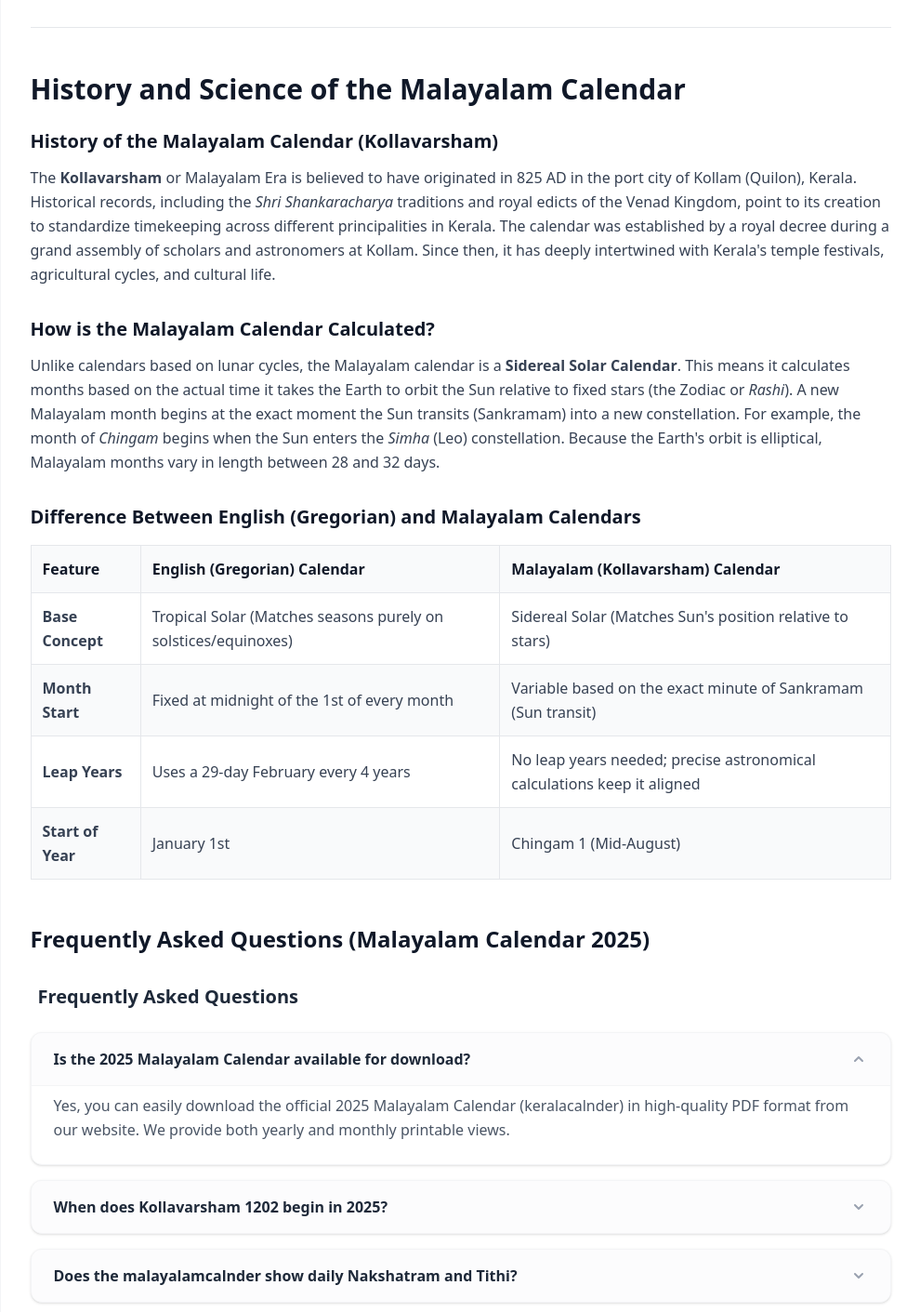
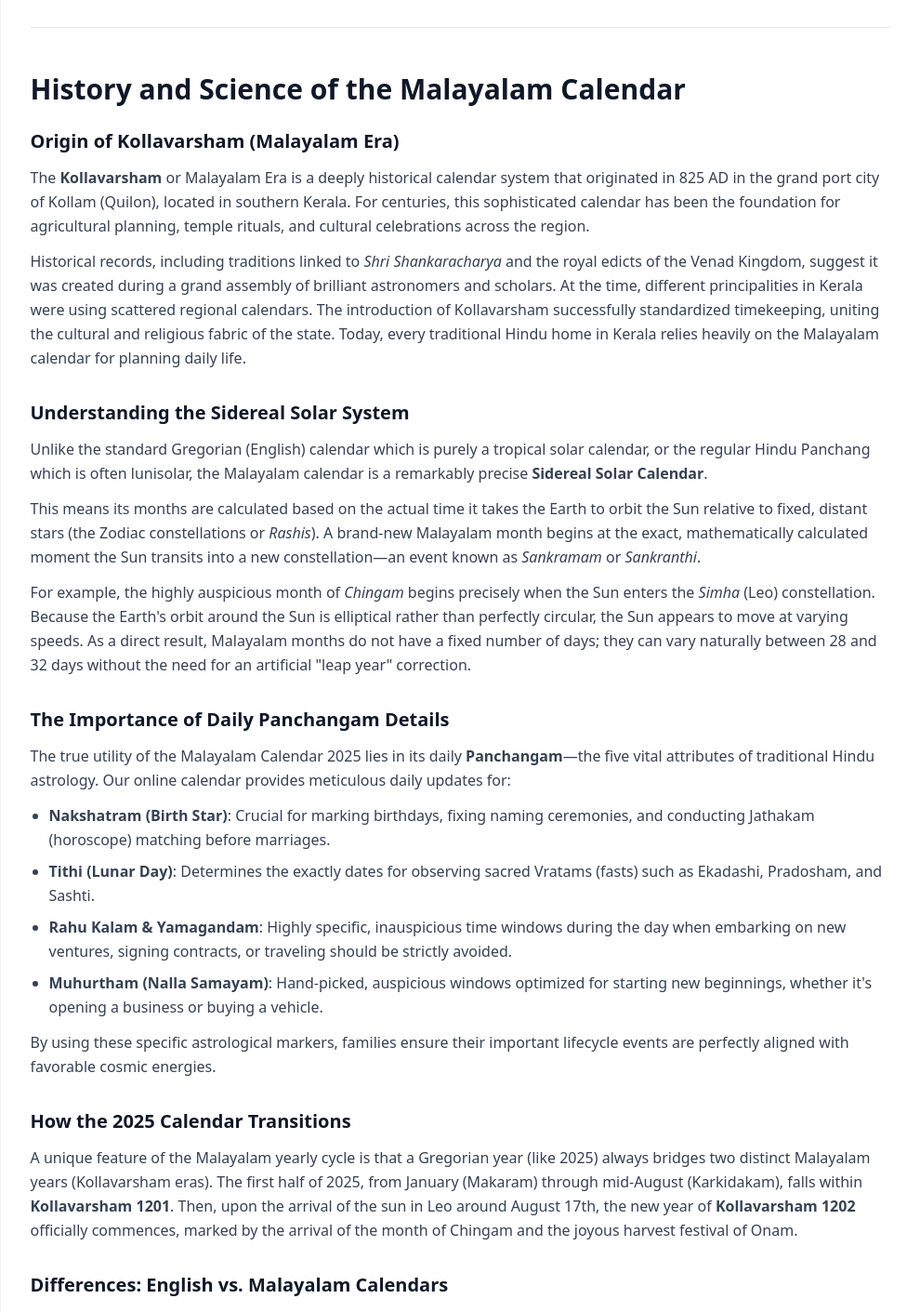
Before and after one commit to Agasthyan07/malayalam_calender, a Next.js app: page /malayalam-calendar/2025 in a window 1280 px wide. Shown: the part 2600-4011 px from the top of the page at 93% size, without its empty margins (137-1127 px from the left). Built offline with nearby package versions, Linux system fonts and the light colour scheme.

Commit message:
feat(seo): enhance /malayalam-calendar/[year] page with comprehensive historical and scientific content for AdSense approval

```diff
--- a/app/malayalam-calendar/[year]/page.tsx
+++ b/app/malayalam-calendar/[year]/page.tsx
@@ -229,26 +229,53 @@ export default async function YearPage({ params }: Props) {
 
                         <div className="space-y-8 text-gray-700 dark:text-gray-300 leading-relaxed">
                             <div>
-                                <h3 className="text-xl font-bold text-gray-900 dark:text-white mb-3">History of the Malayalam Calendar (Kollavarsham)</h3>
+                                <h3 className="text-xl font-bold text-gray-900 dark:text-white mb-3">Origin of Kollavarsham (Malayalam Era)</h3>
+                                <p className="mb-3">
+                                    The <strong>Kollavarsham</strong> or Malayalam Era is a deeply historical calendar system that originated in 825 AD in the grand port city of Kollam (Quilon), located in southern Kerala. For centuries, this sophisticated calendar has been the foundation for agricultural planning, temple rituals, and cultural celebrations across the region.
+                                </p>
                                 <p>
-                                    The <strong>Kollavarsham</strong> or Malayalam Era is believed to have originated in 825 AD in the port city of Kollam (Quilon), Kerala.
-                                    Historical records, including the <em>Shri Shankaracharya</em> traditions and royal edicts of the Venad Kingdom, point to its creation to standardize timekeeping across different principalities in Kerala.
-                                    The calendar was established by a royal decree during a grand assembly of scholars and astronomers at Kollam. Since then, it has deeply intertwined with Kerala's temple festivals, agricultural cycles, and cultural life.
+                                    Historical records, including traditions linked to <em>Shri Shankaracharya</em> and the royal edicts of the Venad Kingdom, suggest it was created during a grand assembly of brilliant astronomers and scholars. At the time, different principalities in Kerala were using scattered regional calendars. The introduction of Kollavarsham successfully standardized timekeeping, uniting the cultural and religious fabric of the state. Today, every traditional Hindu home in Kerala relies heavily on the Malayalam calendar for planning daily life.
                                 </p>
                             </div>
 
                             <div>
-                                <h3 className="text-xl font-bold text-gray-900 dark:text-white mb-3">How is the Malayalam Calendar Calculated?</h3>
+                                <h3 className="text-xl font-bold text-gray-900 dark:text-white mb-3">Understanding the Sidereal Solar System</h3>
+                                <p className="mb-3">
+                                    Unlike the standard Gregorian (English) calendar which is purely a tropical solar calendar, or the regular Hindu Panchang which is often lunisolar, the Malayalam calendar is a remarkably precise <strong>Sidereal Solar Calendar</strong>.
+                                </p>
+                                <p className="mb-3">
+                                    This means its months are calculated based on the actual time it takes the Earth to orbit the Sun relative to fixed, distant stars (the Zodiac constellations or <em>Rashis</em>). A brand-new Malayalam month begins at the exact, mathematically calculated moment the Sun transits into a new constellation—an event known as <em>Sankramam</em> or <em>Sankranthi</em>.
+                                </p>
                                 <p>
-                                    Unlike calendars based on lunar cycles, the Malayalam calendar is a <strong>Sidereal Solar Calendar</strong>.
-                                    This means it calculates months based on the actual time it takes the Earth to orbit the Sun relative to fixed stars (the Zodiac or <em>Rashi</em>).
-                                    A new Malayalam month begins at the exact moment the Sun transits (Sankramam) into a new constellation.
-                                    For example, the month of <em>Chingam</em> begins when the Sun enters the <em>Simha</em> (Leo) constellation. Because the Earth's orbit is elliptical, Malayalam months vary in length between 28 and 32 days.
+                                    For example, the highly auspicious month of <em>Chingam</em> begins precisely when the Sun enters the <em>Simha</em> (Leo) constellation. Because the Earth's orbit around the Sun is elliptical rather than perfectly circular, the Sun appears to move at varying speeds. As a direct result, Malayalam months do not have a fixed number of days; they can vary naturally between 28 and 32 days without the need for an artificial "leap year" correction.
                                 </p>
                             </div>
 
                             <div>
-                                <h3 className="text-xl font-bold text-gray-900 dark:text-white mb-3">Difference Between English (Gregorian) and Malayalam Calendars</h3>
+                                <h3 className="text-xl font-bold text-gray-900 dark:text-white mb-3">The Importance of Daily Panchangam Details</h3>
+                                <p className="mb-3">
+                                    The true utility of the Malayalam Calendar {year} lies in its daily <strong>Panchangam</strong>—the five vital attributes of traditional Hindu astrology. Our online calendar provides meticulous daily updates for:
+                                </p>
+                                <ul className="list-disc pl-5 mb-3 space-y-2">
+                                    <li><strong>Nakshatram (Birth Star)</strong>: Crucial for marking birthdays, fixing naming ceremonies, and conducting Jathakam (horoscope) matching before marriages.</li>
+                                    <li><strong>Tithi (Lunar Day)</strong>: Determines the exactly dates for observing sacred Vratams (fasts) such as Ekadashi, Pradosham, and Sashti.</li>
+                                    <li><strong>Rahu Kalam & Yamagandam</strong>: Highly specific, inauspicious time windows during the day when embarking on new ventures, signing contracts, or traveling should be strictly avoided.</li>
+                                    <li><strong>Muhurtham (Nalla Samayam)</strong>: Hand-picked, auspicious windows optimized for starting new beginnings, whether it's opening a business or buying a vehicle.</li>
+                                </ul>
+                                <p>
+                                    By using these specific astrological markers, families ensure their important lifecycle events are perfectly aligned with favorable cosmic energies.
+                                </p>
+                            </div>
+
+                            <div>
+                                <h3 className="text-xl font-bold text-gray-900 dark:text-white mb-3">How the {year} Calendar Transitions</h3>
+                                <p>
+                                    A unique feature of the Malayalam yearly cycle is that a Gregorian year (like {year}) always bridges two distinct Malayalam years (Kollavarsham eras). The first half of {year}, from January (Makaram) through mid-August (Karkidakam), falls within <strong>Kollavarsham 1201</strong>. Then, upon the arrival of the sun in Leo around August 17th, the new year of <strong>Kollavarsham 1202</strong> officially commences, marked by the arrival of the month of Chingam and the joyous harvest festival of Onam.
+                                </p>
+                            </div>
+
+                            <div>
+                                <h3 className="text-xl font-bold text-gray-900 dark:text-white mb-3">Differences: English vs. Malayalam Calendars</h3>
                                 <div className="overflow-x-auto mt-4">
                                     <table className="min-w-full text-left border-collapse border border-gray-200 dark:border-gray-700">
                                         <thead>
@@ -260,24 +287,24 @@ export default async function YearPage({ params }: Props) {
                                         </thead>
                                         <tbody>
                                             <tr className="bg-white dark:bg-gray-900">
-                                                <td className="p-3 border border-gray-200 dark:border-gray-700 font-semibold">Base Concept</td>
-                                                <td className="p-3 border border-gray-200 dark:border-gray-700">Tropical Solar (Matches seasons purely on solstices/equinoxes)</td>
-                                                <td className="p-3 border border-gray-200 dark:border-gray-700">Sidereal Solar (Matches Sun's position relative to stars)</td>
+                                                <td className="p-3 border border-gray-200 dark:border-gray-700 font-semibold">Astronomy Base</td>
+                                                <td className="p-3 border border-gray-200 dark:border-gray-700">Tropical Solar (Follows seasons directly via solstices/equinoxes)</td>
+                                                <td className="p-3 border border-gray-200 dark:border-gray-700">Sidereal Solar (Tracks Sun's transit relative to fixed zodiac constellations)</td>
                                             </tr>
                                             <tr className="bg-gray-50 dark:bg-gray-800">
-                                                <td className="p-3 border border-gray-200 dark:border-gray-700 font-semibold">Month Start</td>
-                                                <td className="p-3 border border-gray-200 dark:border-gray-700">Fixed at midnight of the 1st of every month</td>
-                                                <td className="p-3 border border-gray-200 dark:border-gray-700">Variable based on the exact minute of Sankramam (Sun transit)</td>
+                                                <td className="p-3 border border-gray-200 dark:border-gray-700 font-semibold">Month Start (Day 1)</td>
+                                                <td className="p-3 border border-gray-200 dark:border-gray-700">Arbitrarily fixed at midnight on the 1st of every month</td>
+                                                <td className="p-3 border border-gray-200 dark:border-gray-700">Dynamically variable; begins precisely at the minute of Sankramam (Sun transit)</td>
                                             </tr>
                                             <tr className="bg-white dark:bg-gray-900">
                                                 <td className="p-3 border border-gray-200 dark:border-gray-700 font-semibold">Leap Years</td>
-                                                <td className="p-3 border border-gray-200 dark:border-gray-700">Uses a 29-day February every 4 years</td>
-                                                <td className="p-3 border border-gray-200 dark:border-gray-700">No leap years needed; precise astronomical calculations keep it aligned</td>
+                                                <td className="p-3 border border-gray-200 dark:border-gray-700">Requires an artificial 29-day February every 4 years to remain calibrated</td>
+                                                <td className="p-3 border border-gray-200 dark:border-gray-700">Self-calibrating; precise astrological calculations eliminate the need for leap years</td>
                                             </tr>
                                             <tr className="bg-gray-50 dark:bg-gray-800">
-                                                <td className="p-3 border border-gray-200 dark:border-gray-700 font-semibold">Start of Year</td>
+                                                <td className="p-3 border border-gray-200 dark:border-gray-700 font-semibold">Start of the New Year</td>
                                                 <td className="p-3 border border-gray-200 dark:border-gray-700">January 1st</td>
-                                                <td className="p-3 border border-gray-200 dark:border-gray-700">Chingam 1 (Mid-August)</td>
+                                                <td className="p-3 border border-gray-200 dark:border-gray-700">Chingam 1 (Usually mid-August)</td>
                                             </tr>
                                         </tbody>
                                     </table>
```
